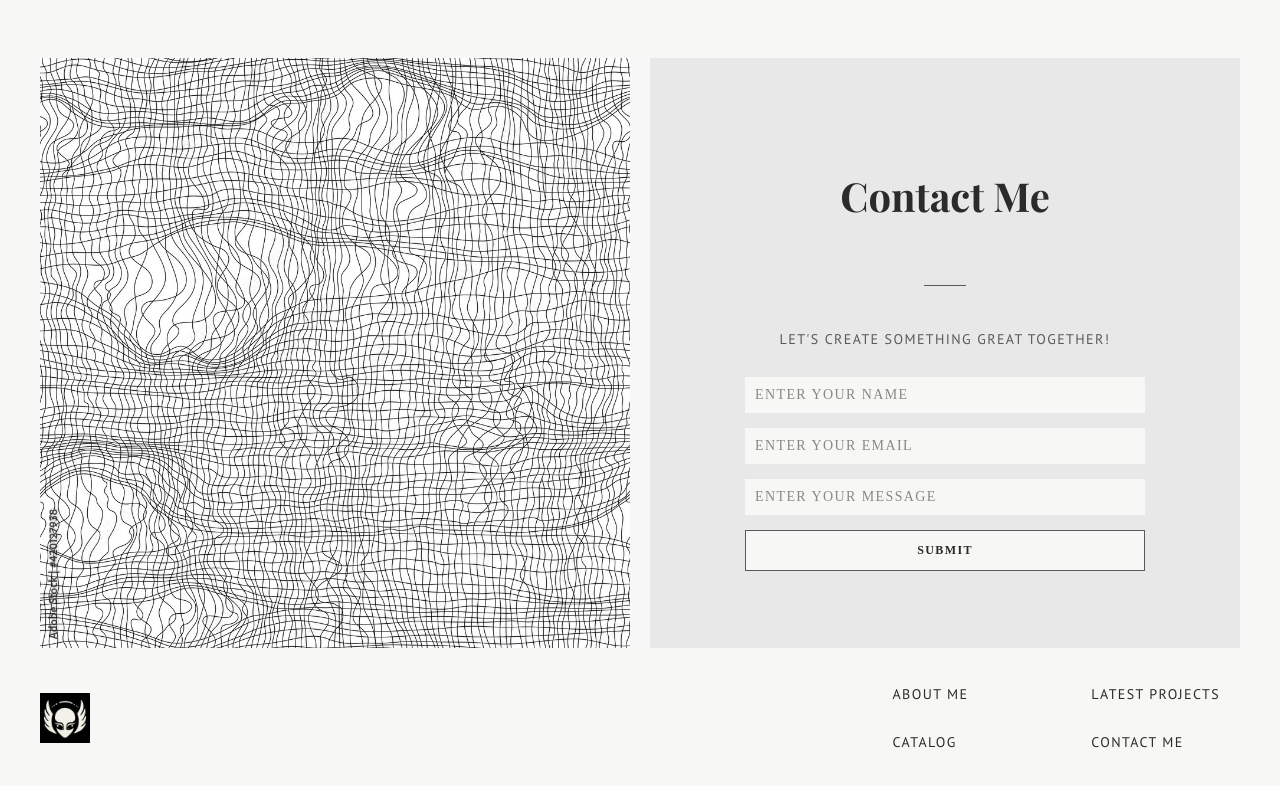
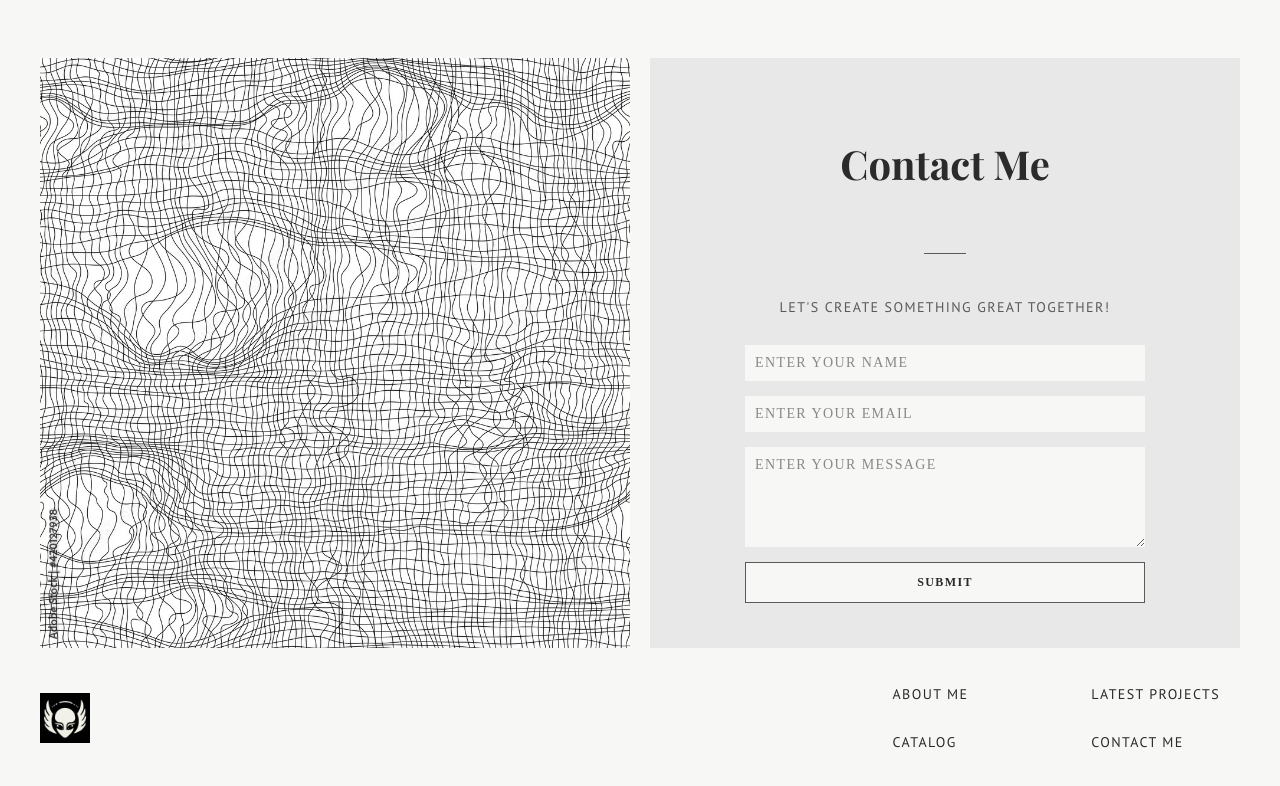
Before and after one commit to sesyacodez/julia-website, a React (Vite) app: page / in a window 1280 px wide. Shown: the part 3164-3950 px from the top of the page. Built offline with nearby package versions, Linux system fonts and the light colour scheme; a web font is replaced by a local one.

Commit message:
set up contact me email

```diff
--- a/src/components/ContactMe.jsx
+++ b/src/components/ContactMe.jsx
@@ -1,4 +1,55 @@
+import { useState } from "react";
+import emailjs from "@emailjs/browser";
+
 function ContactMe() {
+  const [formData, setFormData] = useState({
+    name: "",
+    email: "",
+    message: "",
+  });
+  const [isLoading, setIsLoading] = useState(false);
+  const [status, setStatus] = useState({ type: "", message: "" });
+
+  const handleChange = (e) => {
+    const { name, value } = e.target;
+    setFormData((prev) => ({ ...prev, [name]: value }));
+  };
+
+  const handleSubmit = async (e) => {
+    e.preventDefault();
+    setIsLoading(true);
+    setStatus({ type: "", message: "" });
+
+    const templateParams = {
+      from_name: formData.name,
+      from_email: formData.email,
+      message: formData.message,
+    };
+
+    try {
+      await emailjs.send(
+        "service_ovwloyi",
+        "template_r77haf6",
+        templateParams,
+        "us3OLJKNunjT-OPnf"
+      );
+
+      setStatus({
+        type: "success",
+        message: "Message sent successfully! I'll get back to you soon.",
+      });
+      setFormData({ name: "", email: "", message: "" });
+    } catch (err) {
+      console.error("EmailJS error:", err);
+      setStatus({
+        type: "error",
+        message: "Failed to send message. Please try again.",
+      });
+    } finally {
+      setIsLoading(false);
+    }
+  };
+
   return (
     <section className="contact-me container" id="contact-me">
       <div className="contact-me__image">
@@ -26,20 +77,46 @@ function ContactMe() {
           LET'S CREATE SOMETHING GREAT TOGETHER!
         </p>
 
-        <form className="contact-me__form" action="submit" method="post">
-          <input type="text" name="client-name" placeholder="Enter your name" />
+        <form className="contact-me__form" onSubmit={handleSubmit}>
           <input
             type="text"
-            name="client-email"
-            placeholder="Enter your email"
+            name="name"
+            placeholder="Enter your name"
+            value={formData.name}
+            onChange={handleChange}
+            required
           />
           <input
-            type="text"
-            name="client-message"
+            type="email"
+            name="email"
+            placeholder="Enter your email"
+            value={formData.email}
+            onChange={handleChange}
+            required
+          />
+          <textarea
+            name="message"
             placeholder="Enter your message"
+            value={formData.message}
+            onChange={handleChange}
+            rows="4"
+            required
           />
-          <button type="submit" className="contact-me__button">
-            SUBMIT
+
+          {status.message && (
+            <p
+              className={`contact-me__status contact-me__status--${status.type}`}
+            >
+              {status.message}
+            </p>
+          )}
+
+          <button
+            type="submit"
+            className="contact-me__button"
+            disabled={isLoading}
+          >
+            {isLoading ? "SENDING..." : "SUBMIT"}
           </button>
         </form>
       </div>
--- a/src/css/index.main-contact-me.css
+++ b/src/css/index.main-contact-me.css
@@ -83,6 +83,7 @@
       padding: 12px 10px;
       background-color: var(--background-color);
       border: 1px solid var(--text-color);
+      transition: all 0.3s ease;
     }
 
     .contact-me__button:hover {
@@ -90,5 +91,34 @@
       border: 1px solid var(--background-color);
       color: var(--background-color);
     }
+
+    .contact-me__button:disabled {
+      opacity: 0.6;
+      cursor: not-allowed;
+    }
+
+    .contact-me__status {
+      margin: 0;
+      padding: 10px;
+      font-size: 13px;
+      text-align: center;
+      text-transform: none;
+      letter-spacing: 0.5px;
+    }
+
+    .contact-me__status--success {
+      color: var(--accent-color);
+      background-color: rgba(85, 125, 95, 0.1);
+    }
+
+    .contact-me__status--error {
+      color: #e74c3c;
+      background-color: rgba(231, 76, 60, 0.1);
+    }
+
+    textarea {
+      resize: vertical;
+      min-height: 100px;
+    }
   }
 }
```
